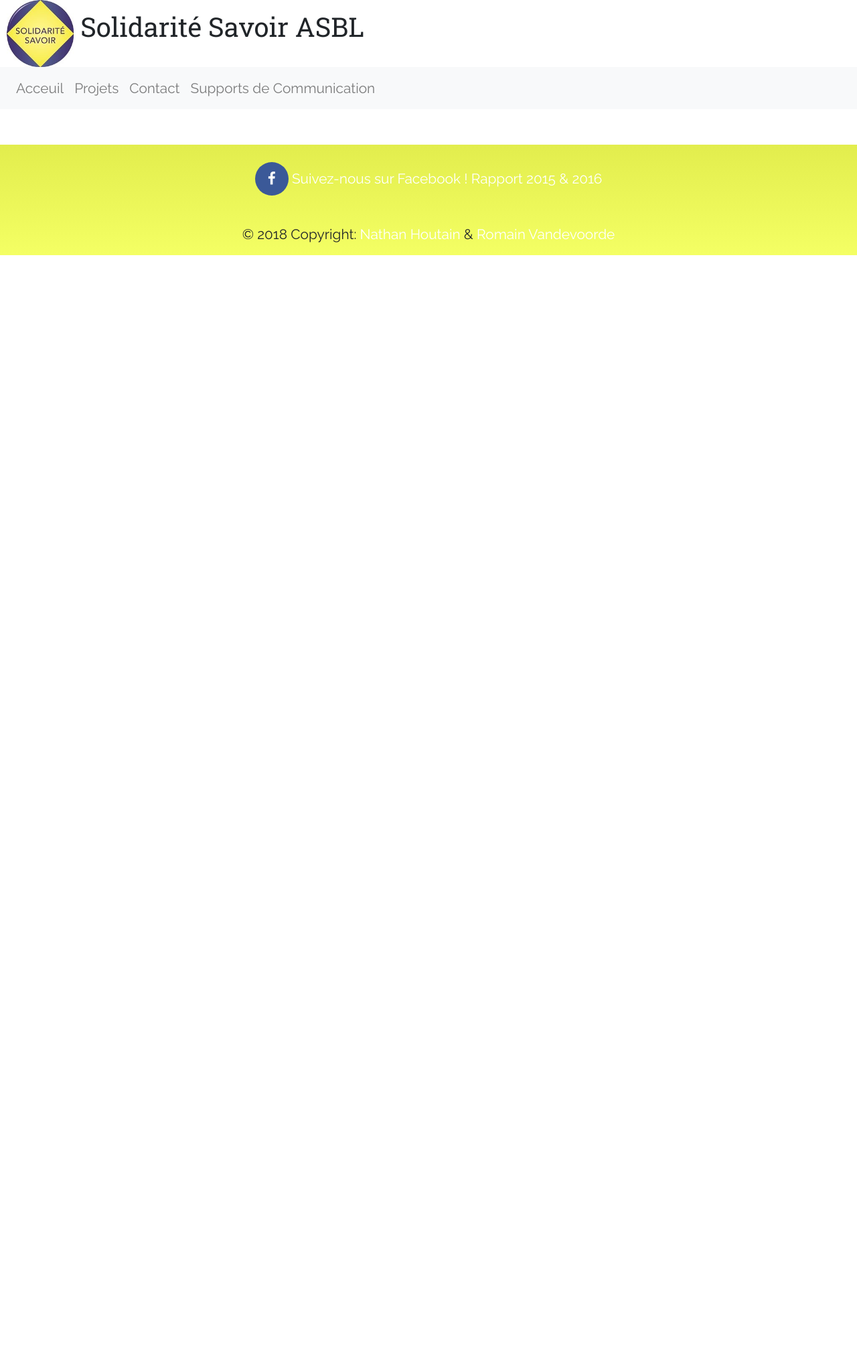
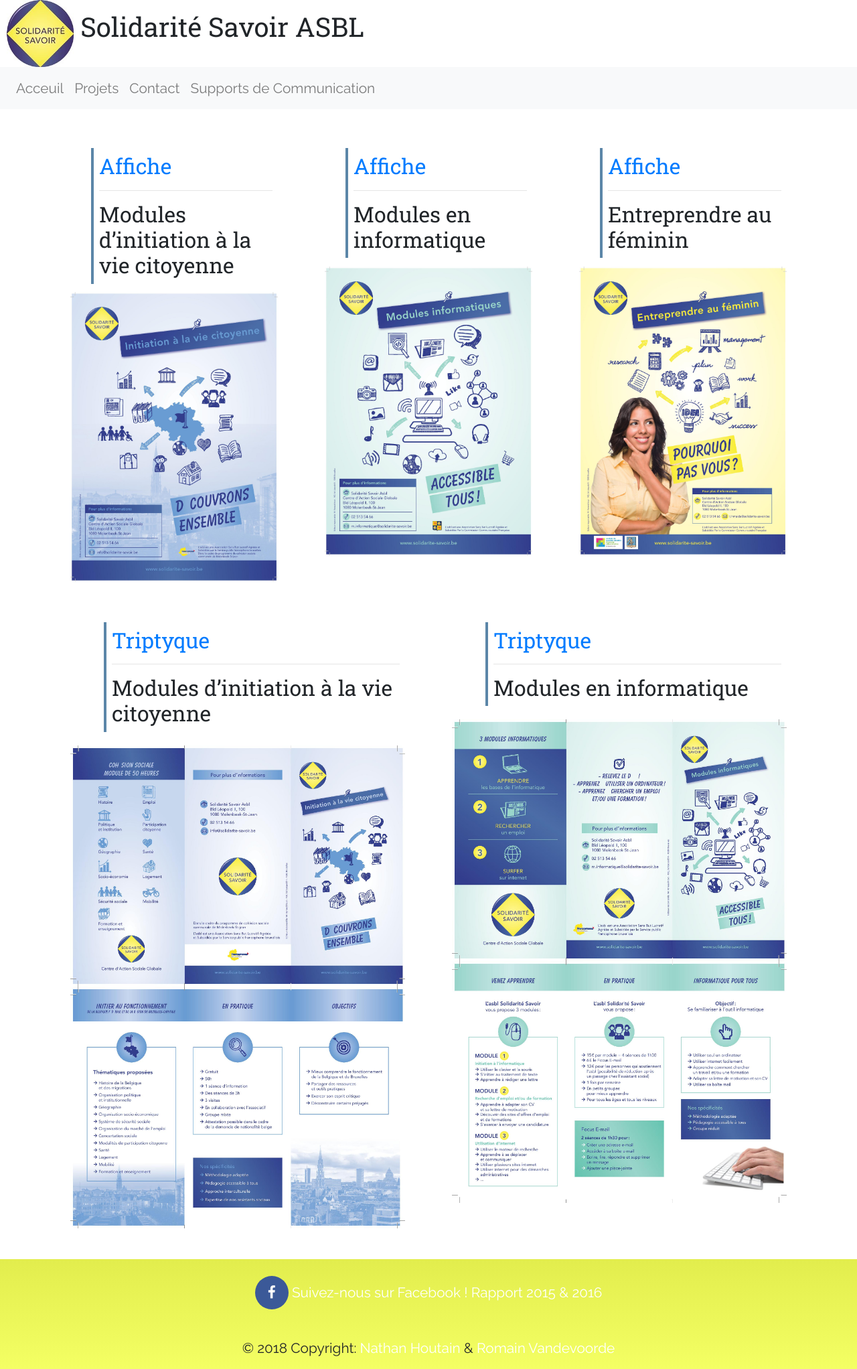
Before and after one commit to RomainVandevoorde/multipage-website-in-php, a PHP site: page /supcom.php in a window 1280 px wide. Shown: the whole page at 67% size. Before the commit the page ends 381 px from the top, so only its background shows below. Run offline with PHP 8.4, Linux system fonts and the light colour scheme.

Commit message:
SupComPageBaseDone

```diff
--- a/supcom.php
+++ b/supcom.php
@@ -8,21 +8,38 @@ require __DIR__.'/templates/header.php';
   <div class="container">
     <div class="row">
       <div class="col-sm-12 col-md-12 col-lg-4 col-xl-4">
-
+        <div class="card-body">
+          <h2 class="card-title proTitle"><a href="https://solidaritesavoir.files.wordpress.com/2017/05/solidaritc3a9-savoir-affiche-modules-dinitiation-c3a0-la-citoyenetc3a9.pdf" target="_blank">Affiche</a><hr>Modules d’initiation à la vie citoyenne</h2>
+          <img src="assets/img/affiche-vici.jpg" class="img-fluid mx-auto d-block" alt="Responsive image">
+        </div>
       </div>
       <div class="col-sm-12 col-md-12 col-lg-4 col-xl-4">
-
+        <div class="card-body">
+          <h2 class="card-title proTitle"><a href="https://solidaritesavoir.files.wordpress.com/2017/05/solidaritc3a9-savoir-affiche-modules-en-informatique.pdf" target="_blank">Affiche</a><hr>Modules en informatique</h2>
+          <img src="assets/img/affiche-modinfo.jpg" class="img-fluid mx-auto d-block" alt="Responsive image">
+        </div>
       </div>
       <div class="col-sm-12 col-md-12 col-lg-4 col-xl-4">
-
+        <div class="card-body">
+          <h2 class="card-title proTitle"><a href="https://solidaritesavoir.files.wordpress.com/2017/05/solidaritc3a9-savoir-affiche-entreprende-au-fc3a9minin.pdf" target="_blank">Affiche</a><hr>Entreprendre au féminin</h2>
+          <img src="assets/img/affiche-enfe.jpg" class="img-fluid mx-auto d-block" alt="Responsive image">
+        </div>
       </div>
     </div>
     <div class="row">
       <div class="col-sm-12 col-md-12 col-lg-6 col-xl-6">
-
+        <div class="card-body">
+          <h2 class="card-title proTitle"><a href="https://solidaritesavoir.files.wordpress.com/2017/05/solidaritc3a9-savoir-tryptique-module-dinitiation-c3a0-la-citoyennetc3a9.pdf" target="_blank">Triptyque</a><hr>Modules d’initiation à la vie citoyenne</h2>
+          <img src="assets/img/tryptique-vici-p1.jpg" class="img-fluid mx-auto d-block" alt="Responsive image">
+          <img src="assets/img/tryptique-vici-p2.jpg" class="img-fluid mx-auto d-block" alt="Responsive image">
+        </div>
       </div>
       <div class="col-sm-12 col-md-12 col-lg-6 col-xl-6">
-
+        <div class="card-body">
+          <h2 class="card-title proTitle"><a href="https://solidaritesavoir.files.wordpress.com/2017/05/solidaritc3a9-savoir-tryptique-module-en-informatique.pdf" target="_blank">Triptyque</a><hr>Modules en informatique</h2>
+          <img src="assets/img/tryptique-modinfo-p1.jpg" class="img-fluid mx-auto d-block" alt="Responsive image">
+          <img src="assets/img/tryptique-modinfo-p2.jpg" class="img-fluid mx-auto d-block" alt="Responsive image">
+        </div>
       </div>
     </div>
   </div>
```
Also changed, not shown: assets/img/affiche-enfe.jpg (added), assets/img/affiche-modinfo.jpg (added), assets/img/affiche-vici.jpg (added), assets/img/tryptique-modinfo-p1.jpg (added), assets/img/tryptique-modinfo-p2.jpg (added), assets/img/tryptique-vici-p1.jpg (added), assets/img/tryptique-vici-p2.jpg (added).
